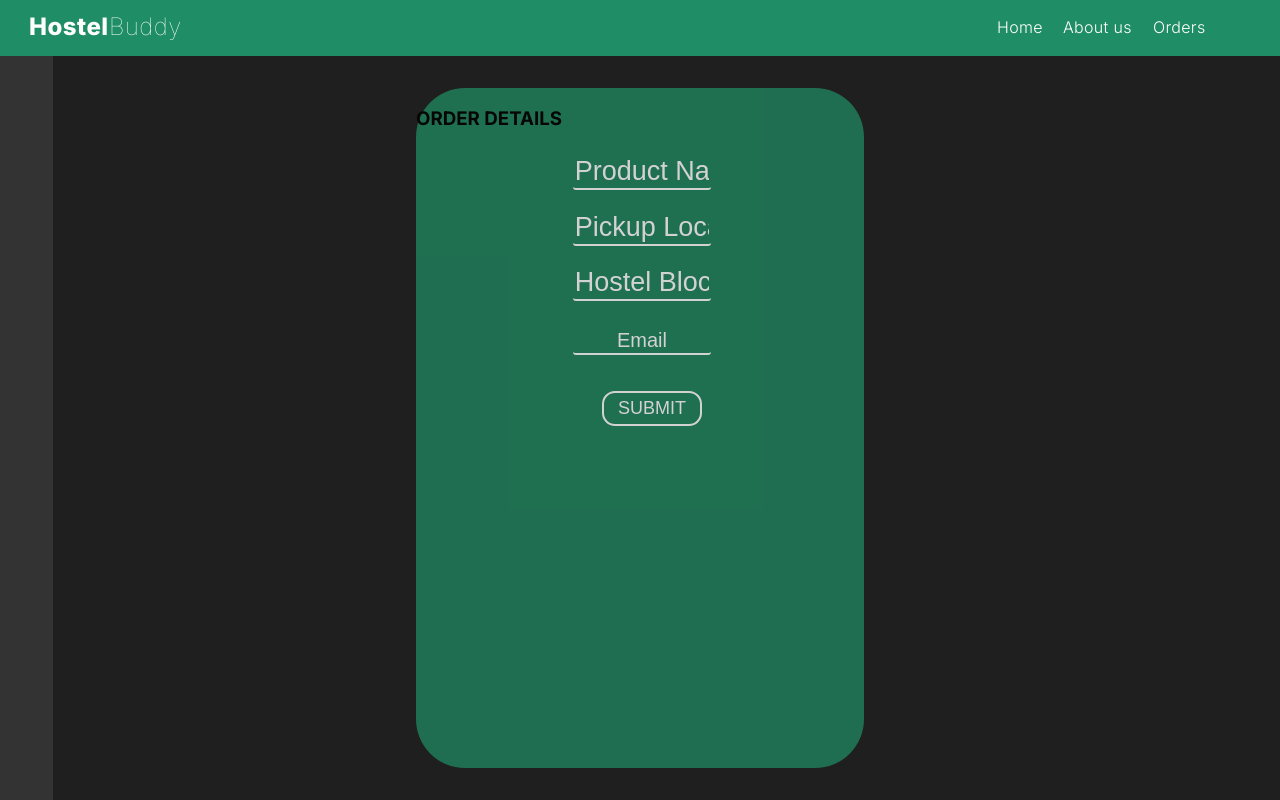
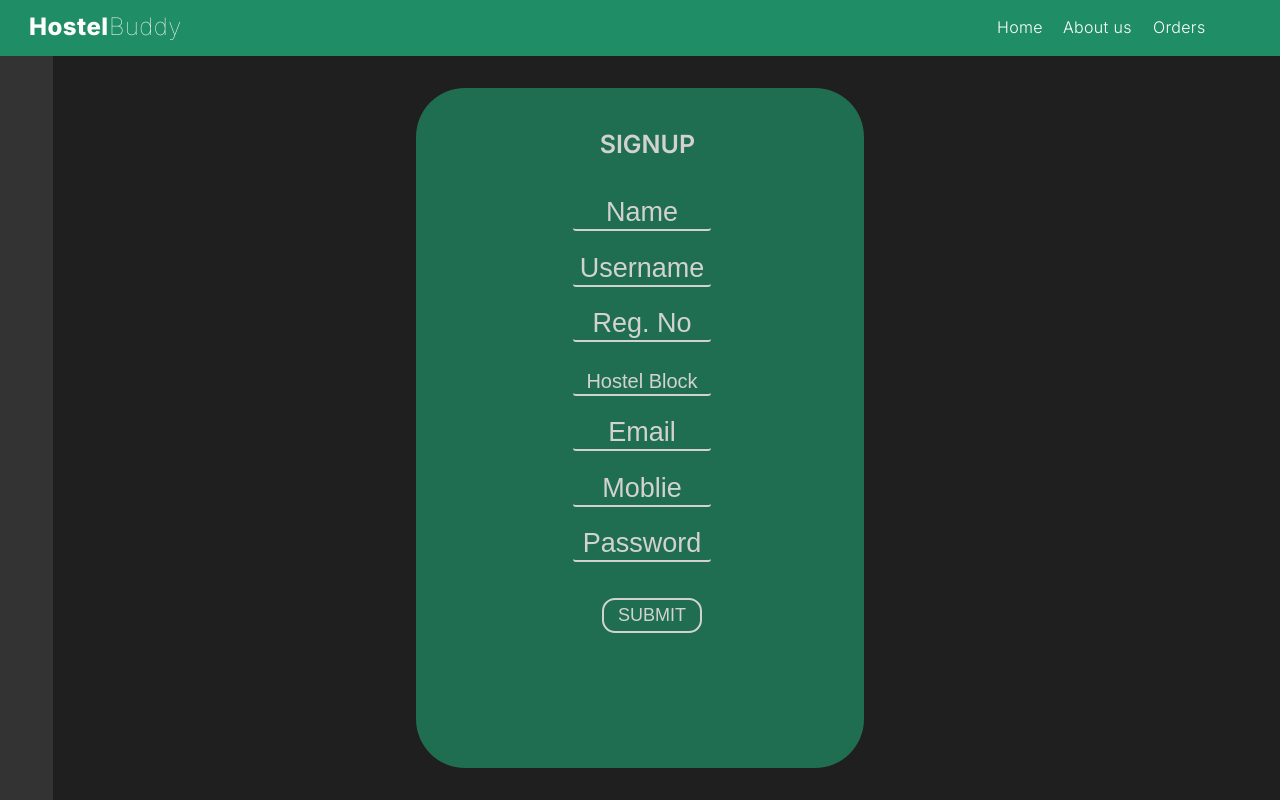
Before and after one commit to Pandey4196/hostel-buddy, a React (Create React App) app: page / in a window 1280 px wide. Built offline with nearby package versions, Linux system fonts and the light colour scheme.

Commit message:
completion of signup page

```diff
--- a/src/App.js
+++ b/src/App.js
@@ -11,7 +11,7 @@ function App() {
 
     return (
       <>
-        <OrderDetails />
+        <SignupForm />
       </>
   );
 }
--- a/src/index.css
+++ b/src/index.css
@@ -525,6 +525,7 @@ padding-bottom: 0px;
   border-color: #FFFFFF;
   width: 100%;
   font-size: 20px;
+  color: white;
 }
 
 #name, #username, #regno, #email-id, #phone-number, #password{
@@ -536,7 +537,11 @@ padding-bottom: 0px;
   border-color: #FFFFFF;
   width: 100%;
   font-size: 27px;
+  color: #FFFFFF;
+
 }
+
+
 
 ::placeholder{
   color: white;
```
